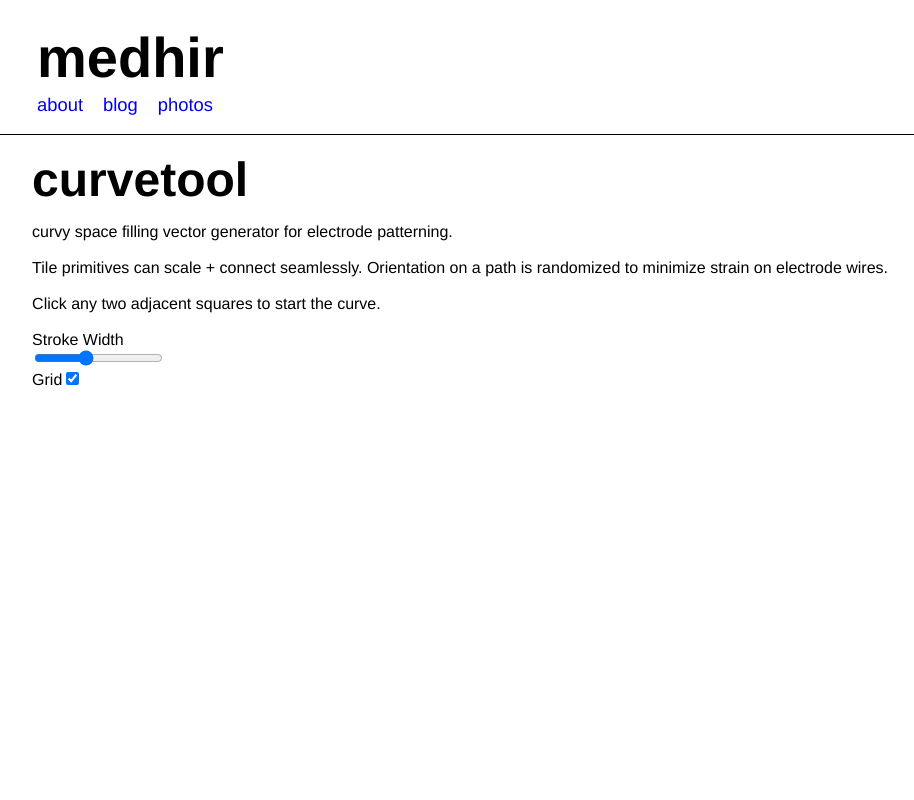
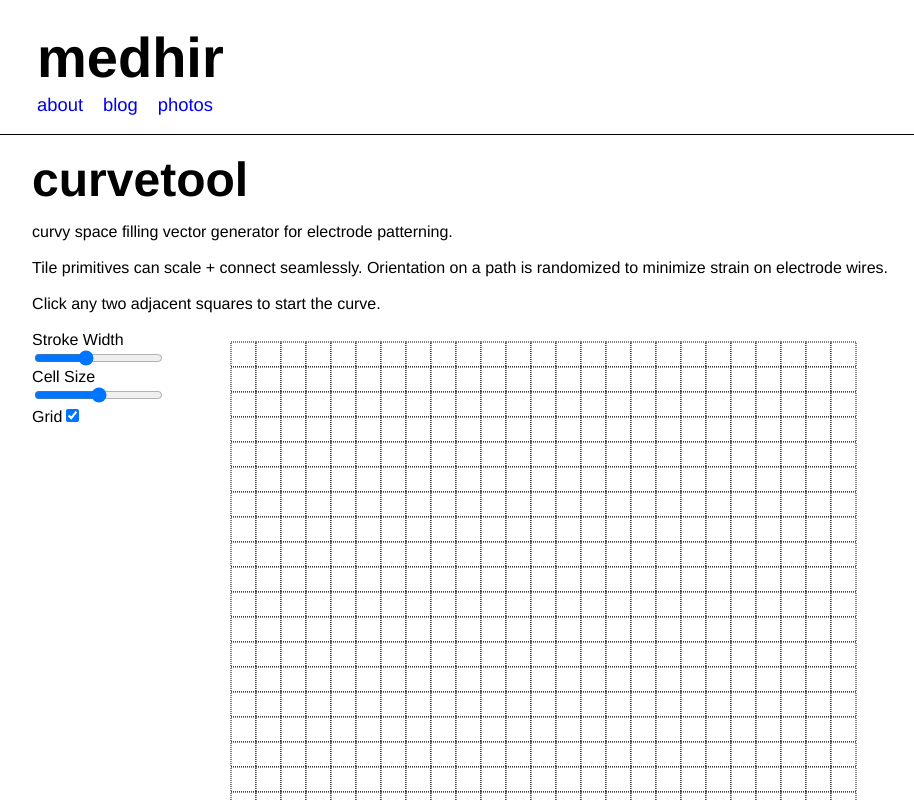
Before and after one commit to medhir/blog, a React (Create React App) app in the folder client/: page /curvetool in a window 1280 px wide. Shown: the top 800 px of the page, without its empty margins (13-927 px from the left). Built offline with nearby package versions, Linux system fonts and the light colour scheme; no server answers.

Commit message:
make the grid render

```diff
--- /dev/null
+++ b/client/src/Components/CurveTool/Curve/cell/cell.css
@@ -0,0 +1,24 @@
+.grid-cell {
+  fill: white;
+  stroke: black;
+  stroke-width: 1;
+  stroke-dasharray: 1, 1;
+  transition: fill 150ms ease-in-out;
+}
+
+.grid-cell-invisible {
+  stroke: none;
+}
+
+.grid-cell-valid:hover {
+  cursor: pointer;
+  fill: rgb(50, 205, 50);
+}
+
+.grid-cell-filled {
+  fill: none;
+}
+
+.grid-cell-invalid:hover {
+  fill: red;
+}
--- a/client/src/Components/CurveTool/Curve/cell.tsx
+++ b/client/src/Components/CurveTool/Curve/cell/index.tsx
@@ -1,5 +1,6 @@
 import React, { PureComponent } from 'react'
 import { Point } from 'Components/CurveTool/Curve/types'
+import './cell.css'
 
 interface CellProps {
   x: number
--- a/client/src/Components/CurveTool/Curve/index.tsx
+++ b/client/src/Components/CurveTool/Curve/index.tsx
@@ -5,7 +5,7 @@ import { Point, Rule } from './types'
 
 export interface CurveProps {
   cellSize: number
-  className: string
+  className?: string
   fillMatrix?: boolean[][]
   gridSize: number
   markFilled: (point: Point) => void
@@ -39,11 +39,12 @@ export default class Curve extends Component<CurveProps, CurveState> {
   }
 
   render() {
-    const { cellSize, fillMatrix, markFilled, visible } = this.props
-    const { validMatrix } = this.state
+    const { cellSize, markFilled, visible } = this.props
+    const { fillMatrix, validMatrix } = this.state
     return (
       <g>
         {fillMatrix &&
+          validMatrix.length > 0 &&
           fillMatrix.map((row, x) => (
             <g>
               {row.map((cell, y) => (
@@ -54,7 +55,7 @@ export default class Curve extends Component<CurveProps, CurveState> {
                   svgY={10 + y * cellSize}
                   size={cellSize}
                   filled={cell !== false}
-                  valid={validMatrix ? validMatrix[x][y] : true}
+                  valid={validMatrix[x][y]}
                   visible={visible}
                   markFilled={markFilled}
                 />
--- a/client/src/Components/CurveTool/Curves/controls.js
+++ b/client/src/Components/CurveTool/Curves/controls.js
@@ -24,10 +24,12 @@ const Checkbox = ({ children, onChange, checked, id }) => (
 )
 
 const Controls = ({
+  cellSize,
+  gridChecked,
   strokeWidth,
-  gridChecked,
+  toggleGrid,
+  updateCellSize,
   updateStrokeWidth,
-  toggleGrid,
 }) => (
   <div className="Lines__input-group">
     <Range
@@ -40,6 +42,16 @@ const Controls = ({
     >
       Stroke Width
     </Range>
+    <Range
+      id="cell-size"
+      min="10"
+      max="40"
+      step="0.5"
+      onChange={updateCellSize}
+      value={cellSize}
+    >
+      Cell Size
+    </Range>
     <Checkbox id="grid" checked={gridChecked} onChange={toggleGrid}>
       Grid
     </Checkbox>
--- a/client/src/Components/CurveTool/Curves/index.tsx
+++ b/client/src/Components/CurveTool/Curves/index.tsx
@@ -10,21 +10,30 @@ interface CurveData {
   strokeWidth: number
 }
 
+interface CurveProps {
+  gridSize: number
+  cellSize?: number
+}
+
 interface CurvesState {
-  strokeWidth: number
-  gridChecked: boolean
+  cellSize: number
   curves: CurveData[]
   currentCurveIndex: number
+  gridChecked: boolean
+  strokeWidth: number
 }
 
 const InitialStrokeWidth = 2
+const InitialCellSize = 25
 
-class Curves extends Component<{}, CurvesState> {
-  constructor(props: {}) {
+class Curves extends Component<CurveProps, CurvesState> {
+  constructor(props: CurveProps) {
     super(props)
+    const { cellSize } = this.props
     this.state = {
       strokeWidth: InitialStrokeWidth,
       gridChecked: true,
+      cellSize: cellSize ? cellSize : InitialCellSize,
       curves: [
         {
           points: [],
@@ -35,11 +44,24 @@ class Curves extends Component<{}, CurvesState> {
       currentCurveIndex: 0,
     }
     this.updateStrokeWidth = this.updateStrokeWidth.bind(this)
-    // this.updateCellSize = this.updateCellSize.bind(this)
-    this.toggleCheck = this.toggleCheck.bind(this)
+    this.updateCellSize = this.updateCellSize.bind(this)
+    this.toggleGrid = this.toggleGrid.bind(this)
   }
 
-  updateStrokeWidth(e: Event) {
+  /**
+   * updateCellSize updates the size of cells in the grid
+   * @param e
+   */
+  updateCellSize(e: Event): void {
+    const updatedCellSize = Number((e.target as HTMLInputElement).value)
+    this.setState({ cellSize: updatedCellSize })
+  }
+
+  /**
+   * updateStrokeWidth updates the application's stroke width, as well as the current curve's stroke width
+   * @param e
+   */
+  updateStrokeWidth(e: Event): void {
     const { curves, currentCurveIndex } = this.state
     const updatedWidth = Number((e.target as HTMLInputElement).value)
     this.setState({ strokeWidth: updatedWidth })
@@ -48,7 +70,11 @@ class Curves extends Component<{}, CurvesState> {
     this.setState({ curves: newCurves })
   }
 
-  toggleCheck(e: Event) {
+  /**
+   * toggleGrid toggles the visibility of the grid
+   * @param e
+   */
+  toggleGrid(e: Event): void {
     const { gridChecked } = this.state
     this.setState({
       gridChecked: !gridChecked,
@@ -56,16 +82,34 @@ class Curves extends Component<{}, CurvesState> {
   }
 
   render() {
-    const { strokeWidth, gridChecked } = this.state
+    const { gridSize } = this.props
+    const {
+      cellSize,
+      curves,
+      currentCurveIndex,
+      gridChecked,
+      strokeWidth,
+    } = this.state
     return (
       <div className="Curves">
         <Inputs
+          cellSize={cellSize}
+          gridChecked={gridChecked}
           strokeWidth={strokeWidth}
-          gridChecked={gridChecked}
+          toggleGrid={this.toggleGrid}
+          updateCellSize={this.updateCellSize}
           updateStrokeWidth={this.updateStrokeWidth}
-          toggleGrid={this.toggleCheck}
         />
-        <svg className="FullHeight" />
+        <svg className="FullHeight">
+          <Curve
+            cellSize={cellSize}
+            gridSize={gridSize}
+            markFilled={() => {}}
+            points={curves[currentCurveIndex].points}
+            rules={curves[currentCurveIndex].rules}
+            visible={gridChecked}
+          />
+        </svg>
       </div>
     )
   }
--- a/client/src/Components/CurveTool/index.tsx
+++ b/client/src/Components/CurveTool/index.tsx
@@ -14,7 +14,7 @@ class CurveTool extends React.PureComponent {
           is randomized to minimize strain on electrode wires.
         </p>
         <p>Click any two adjacent squares to start the curve.</p>
-        <Curves />
+        <Curves gridSize={25} />
       </section>
     )
   }
```
Also changed, not shown: 1 other file (tests, documents, lock files or other folders).
